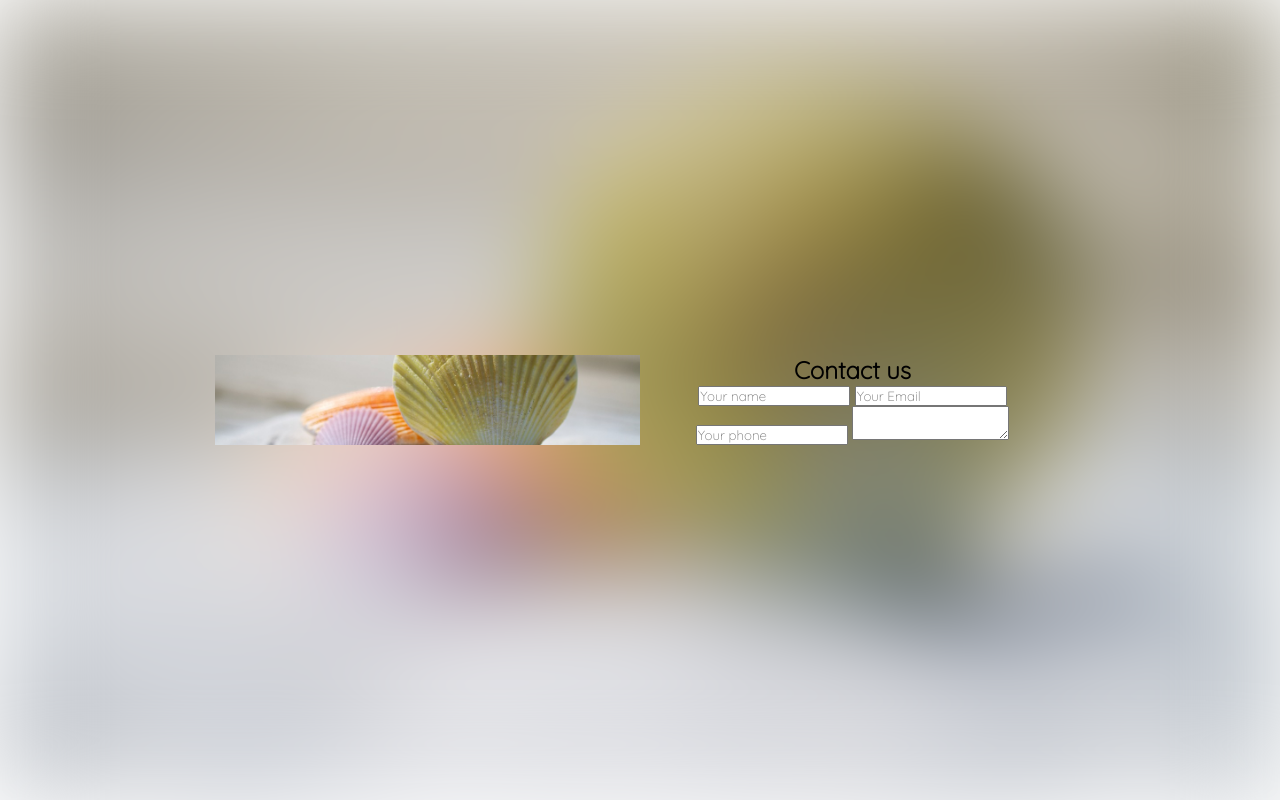
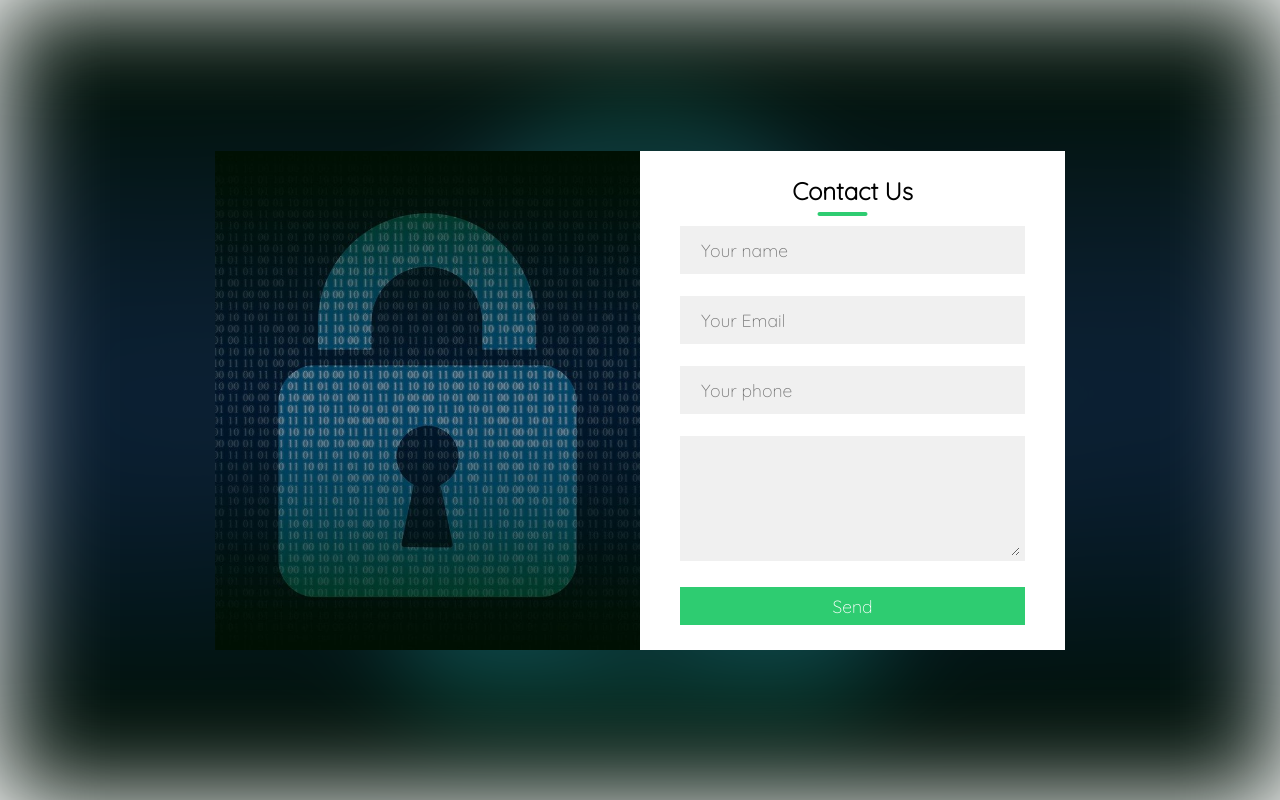
Before and after one commit to Laurenda16/Responsive-Form, a plain HTML site: page index.html in a window 1280 px wide. Drawn offline with Linux system fonts and the light colour scheme.

Commit message:
interface en css

```diff
--- a/index.html
+++ b/index.html
@@ -14,11 +14,12 @@
             <div class="left"> </div>
             <div class="right">
 
-                <h2> Contact us</h2>
+                <h2> Contact Us</h2>
                 <input type="text" class="field" placeholder="Your name">
-                <input type="text" class="field" placeholder="Your Email">
+                <input type="email" class="field" placeholder="Your Email">
                 <input type="text" class="field" placeholder="Your phone">
-                <textarea class="field"  placeholder=""></textarea>
+                <textarea class="field area"  placeholder=""></textarea>
+                <button class="btn">Send</button>
 
             </div>
 
--- a/style.css
+++ b/style.css
@@ -29,7 +29,7 @@ body
     top: 0;
     width: 100%;
     height: 100%;
-    background:url(../Responsive-Form/img/plage.jpg) no-repeat center ;
+    background:url(../Responsive-Form/img/plage1.jpg) no-repeat center ;
     background-size: cover;
     z-index: -1;
     filter: blur(50px);
@@ -47,6 +47,70 @@ body
 .left
 {
     height: 100%;
-    background: url(../Responsive-Form/img/plage.jpg) no-repeat center;
+    background: url(../Responsive-Form/img/plage1.jpg) no-repeat center;
     background-size: cover;
 }
+
+.right
+{
+padding: 25px 40px;
+background-color: white;
+}
+h2{
+    position:relative;
+    padding-bottom: 10px;
+    margin-bottom: 10px;
+
+}
+h2:after{
+ content: '';
+ position: absolute;
+ text-align: center;
+ left: 50px;
+ bottom: 0;
+ transform: translateX(175%);
+ height: 4px;
+ width: 50px;
+ border-radius: 2px;
+background-color: #2ecc71;
+
+}
+.field
+{
+    width: 100%;
+  padding: 0.5rem 1rem;
+  outline:none;
+  border: 5px solid rgba(0, 0, 0, 0);
+  background-color:rgba(230, 230, 230, 0.6);
+  font-size: 1.1rem;
+  margin-bottom: 22px;
+  transition: .3s;
+}
+.field:hover
+{
+    background-color:rgba(0, 0, 0, 0);
+}
+
+.field:focus
+{
+    background-color: #fff;
+    border: 2px solid rgba(30, 85, 250, 0.47);
+}
+.area
+{
+min-height: 125px;
+}
+.btn
+{
+width: 100%;
+color: white;
+background-color: #2ecc71;
+padding: 0.5rem 1rem;
+font-size: 1.1rem;
+ outline:none;
+ border: none;
+font-size: 1.1rem;
+cursor: pointer;
+transition: .3s;
+
+}
```
Also changed, not shown: img/plage1.jpg (added).
